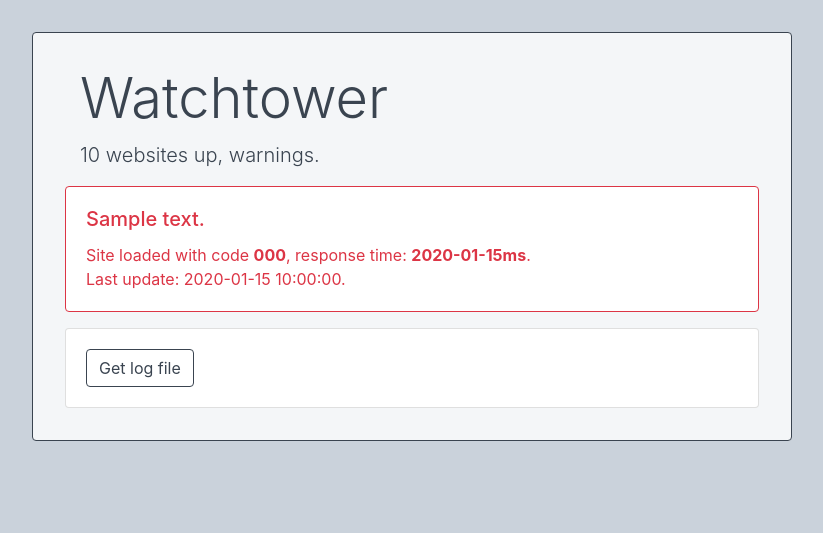
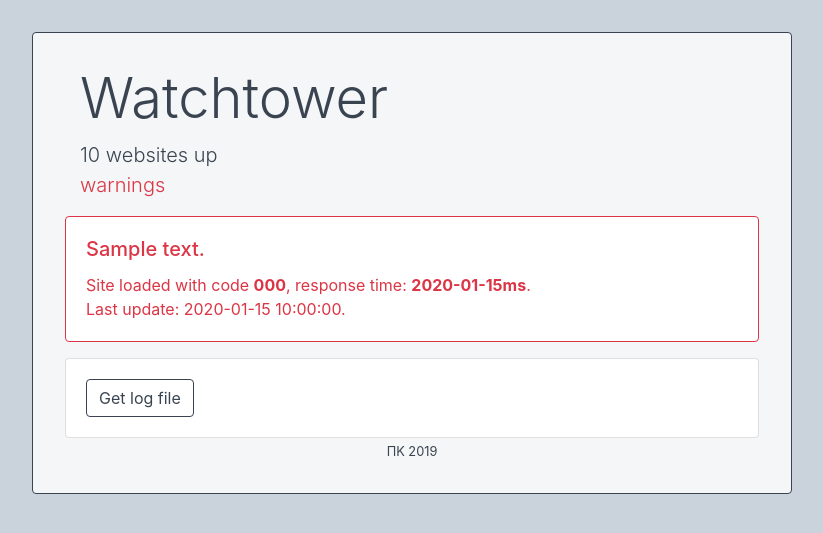
Before and after one commit to pracowniaPK/Watchtower, a Flask app: template watchtower/templates/index.html in a window 1280 px wide. Shown: the top 533 px of the page, without its empty margins (228-1051 px from the left). Run offline with Flask 2, Linux system fonts and the light colour scheme; the template is opened without the code that fills it: most values are stand-ins (such as "Sample title", 1, 10 or a date in 2020); parts of the project's set-up code (start-up, migrations or seed data) failed here and were passed over; some libraries are stand-ins or nearby versions.

Commit message:
minor clean-up

```diff
--- a/watchtower/static/style.css
+++ b/watchtower/static/style.css
@@ -9,6 +9,7 @@
 
 .main_frame {
     margin-top: 2em;
+    margin-bottom: 2em;
     padding: 2em;
     background: rgba(255, 255, 255, 0.801);
     border: 1px solid #3a4450;
--- a/watchtower/templates/index.html
+++ b/watchtower/templates/index.html
@@ -23,7 +23,10 @@
 
         <div class="container">
           <h1 class="display-4">Watchtower</h1>
-          <p class="lead">{{ ok }} websites up, {{ err }} warnings.</p>
+          <p class="lead">{{ ok }} websites up
+            {% if err != 0 %}
+            <br /><span class="text-danger">{{ err }} warnings</span></p>
+            {% endif %}
         </div>
 
         {% for check in checks %}
@@ -52,7 +55,7 @@
         </div>
         {% endfor %}
 
-        <div class="card mt-3">
+        <div class="card mt-3 mb-1">
           <div class="card-body">
             <a class="btn btn-outline-blue" href="/get_log">
               Get log file
@@ -60,6 +63,7 @@
           </div>
         </div>
 
+        <p class="small text-center mb-0">ΠK 2019</p>
       </div>
       <div class="col-lg-2">
       </div>
```
Also changed, not shown: watchtower/config.py (+5 -4 lines), readme.txt (deleted).
